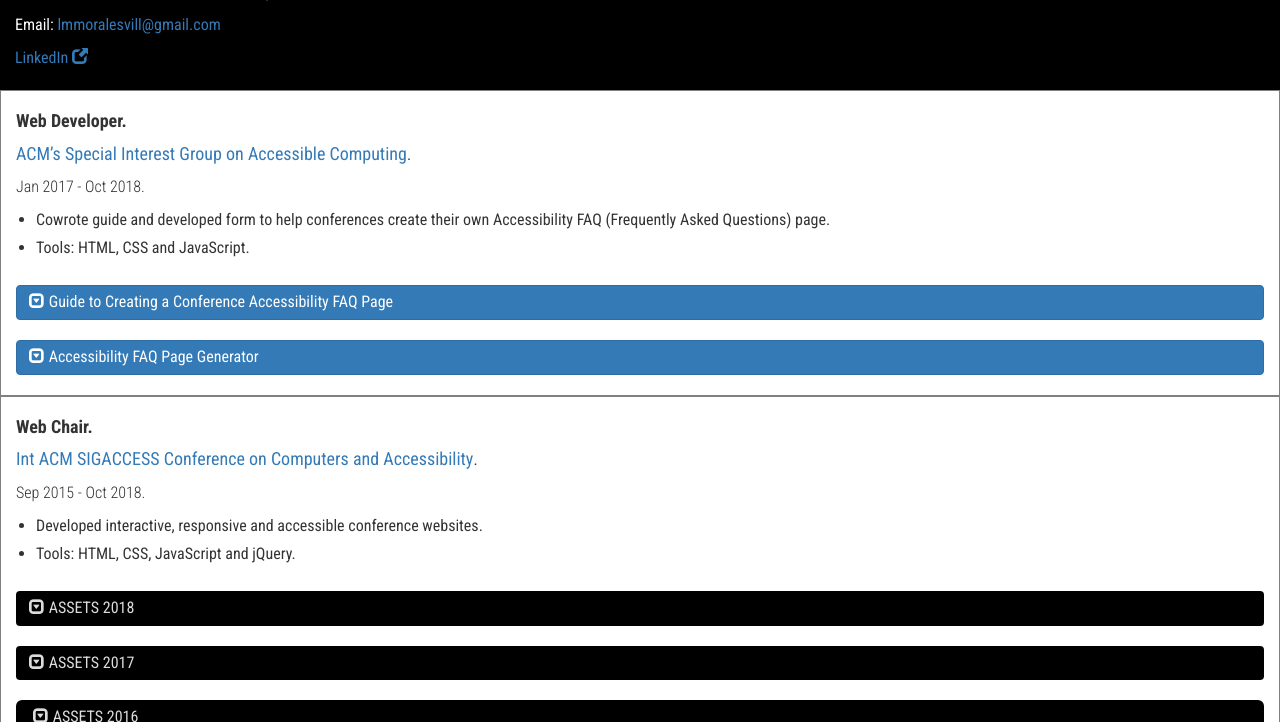
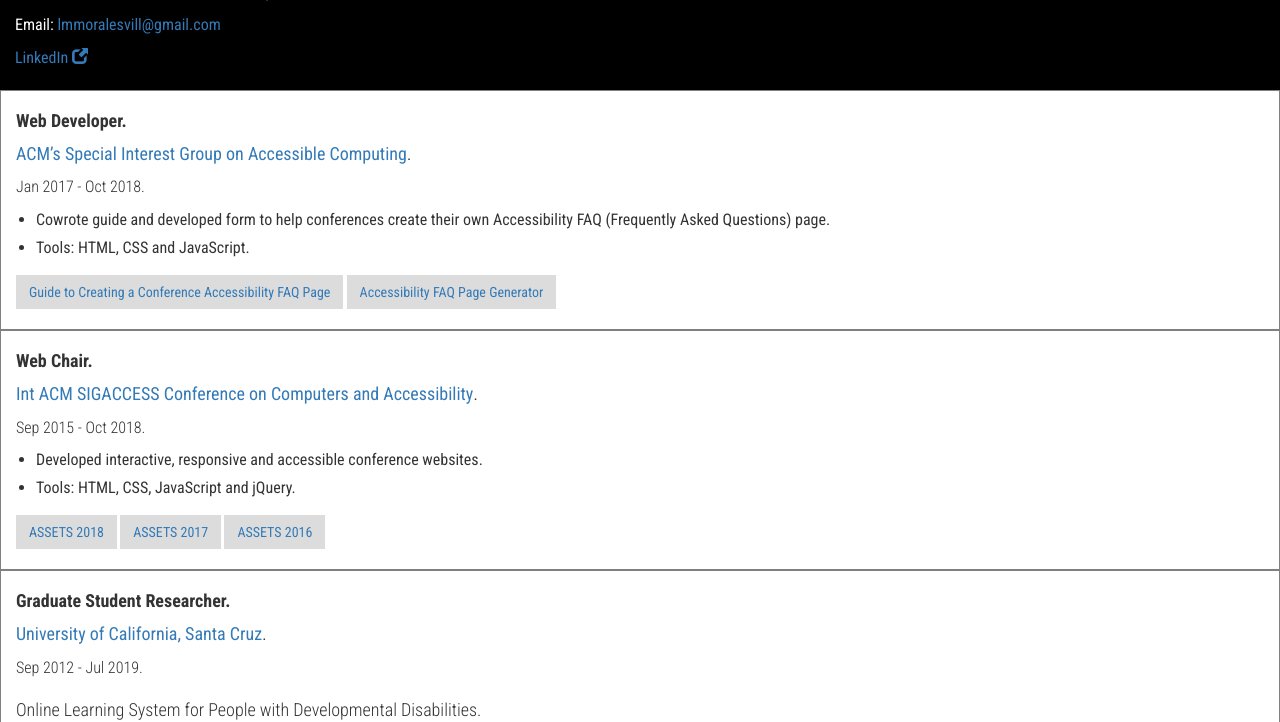
Before and after one commit to lommoral/lommoral.github.io, a plain HTML site: page index.html in a window 1280 px wide. Shown: the part 78-800 px from the top of the page. Drawn offline with nearby package versions, Linux system fonts and the light colour scheme.

Commit message:
Changed iframes to links
Loading pages via iframes no longer allowed for security

```diff
--- a/index.html
+++ b/index.html
@@ -55,28 +55,16 @@
             </ul>
         </p>
 
-        <button type="button" class="btn btn-primary btn-block" data-toggle="collapse" data-target="#guide">
-            <span class="glyphicon glyphicon-collapse-down"></span>
-            Guide to Creating a Conference Accessibility FAQ Page
-        </button>
-        <div id="guide" class="collapse">
-            <iframe
-                src="https://www.sigaccess.org/welcome-to-sigaccess/resources/creating-a-conference-accessibility-faq-page/"
-                title="Guide" height="350px" width="99%">
-            </iframe>
+        <div class="btn btn-link" role="button">
+            <a href="https://www.sigaccess.org/welcome-to-sigaccess/resources/creating-a-conference-accessibility-faq-page/" target="_blank">
+                Guide to Creating a Conference Accessibility FAQ Page
+            </a>
         </div>
 
-        <button type="button" class="btn btn-primary btn-block" data-toggle="collapse" data-target="#generator">
-            <span class="glyphicon glyphicon-collapse-down"></span>
-            Accessibility FAQ Page Generator
-        </button>
-        <div id="generator" class="collapse">
-            <div style="width:100%;height:350px;overflow:hidden;">
-                <iframe
-                    src="https://www.sigaccess.org/accessibility-faq-page-generator-2/"
-                    title="Generator" height="350px" width="99%">
-                </iframe>
-            </div>
+        <div class="btn btn-link" role="button">
+            <a href="https://www.sigaccess.org/accessibility-faq-page-generator-2/" target="_blank">
+                Accessibility FAQ Page Generator
+            </a>
         </div>
     </div>
 
@@ -99,34 +87,23 @@
                 </li>
             </ul>
         </p>
-        <button type="button" class="btn btn-dark btn-block" data-toggle="collapse" data-target="#assets18">
-            <span class="glyphicon glyphicon-collapse-down"></span>
-            ASSETS 2018
-        </button>
-        <div id="assets18" class="collapse">
-            <div style="width:100%;height:350px;overflow:hidden;">
-                <iframe src="https://assets18.sigaccess.org/" title="ASSETS 2018" height="350px" width="99%"></iframe>
-            </div>
+        <div class="btn btn-link" role="button">
+            <a href="https://assets18.sigaccess.org/" target="_blank">
+                ASSETS 2018
+            </a>
         </div>
 
-        <button type="button" class="btn btn-dark btn-block" data-toggle="collapse" data-target="#assets17">
-            <span class="glyphicon glyphicon-collapse-down"></span>
-            ASSETS 2017
-        </button>
-        <div id="assets17" class="collapse">
-            <div style="width:100%;height:350px;overflow:hidden;">
-                <iframe src="https://assets17.sigaccess.org/" title="ASSETS 2017" height="350px" width="99%"></iframe>
-            </div>
+
+        <div class="btn btn-link" role="button">
+            <a href="https://assets17.sigaccess.org/" target="_blank">
+                ASSETS 2017
+            </a>
         </div>
 
-        <button type="button" class="btn btn-block btn-lg btn-dark" data-toggle="collapse" data-target="#assets16">
-            <span class="glyphicon glyphicon-collapse-down"></span>
-            ASSETS 2016
-        </button>
-        <div id="assets16" class="collapse">
-            <div style="width:100%;height:350px;overflow:hidden;">
-                <iframe src="https://assets16.sigaccess.org/" title="ASSETS 2016" height="350px" width="99%"></iframe>
-            </div>
+        <div class="btn btn-link" role="button">
+            <a href="https://assets16.sigaccess.org/" target="_blank">
+                ASSETS 2016
+            </a>
         </div>
     </div>
 
--- a/portfolio-styles.css
+++ b/portfolio-styles.css
@@ -69,3 +69,7 @@ h3{
 .btn-dark:hover{
     color: white;
 }
+
+.btn-link{
+    background-color:gainsboro;
+}
```
